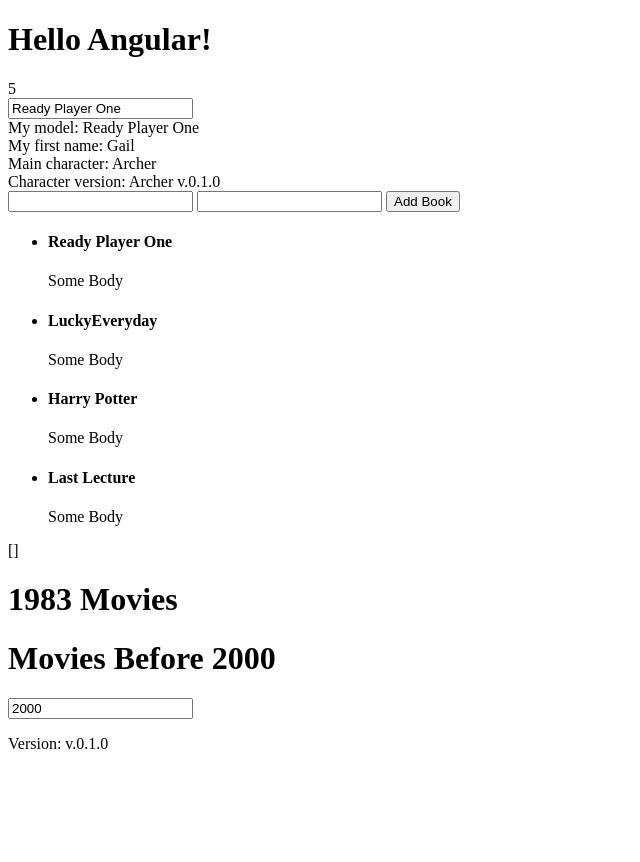
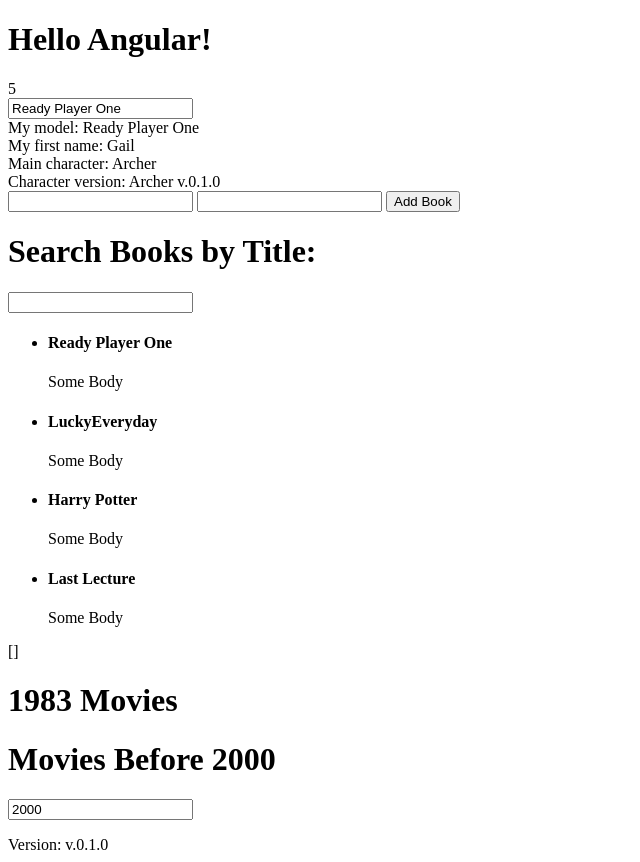
Before and after one commit to matzy20/angular-demo, a website: page Public/index.html in a window 1280 px wide. Shown: the whole page, without its empty margins (0-640 px from the left). Before the commit the page ends 800 px from the top, so only its background shows below. Drawn offline with nearby package versions, Linux system fonts and the light colour scheme; no server answers.

Commit message:
model bound filter via book titles

```diff
--- a/Public/index.html
+++ b/Public/index.html
@@ -27,12 +27,15 @@
           Add Book
         </button>
       </form>
-    <ul>
-      <li class="book special" ng-repeat="book in books">
-        <h4 class="book_title">{{ book.title }}</h4>
-        <p class="book_author">{{ book.author }}</p>
-      </li>
-    </ul>
+
+      <h1>Search Books by Title: {{ searchBookTitle }}</h1>
+      <input type="text" ng-model="searchBookTitle">
+      <ul>
+        <li class="book special" ng-repeat="book in books | filter: {title: searchBookTitle}">
+          <h4 class="book_title">{{ book.title }}</h4>
+          <p class="book_author">{{ book.author }}</p>
+        </li>
+      </ul>
     {{ movies }}
 
     <h1>1983 Movies</h1>
```
